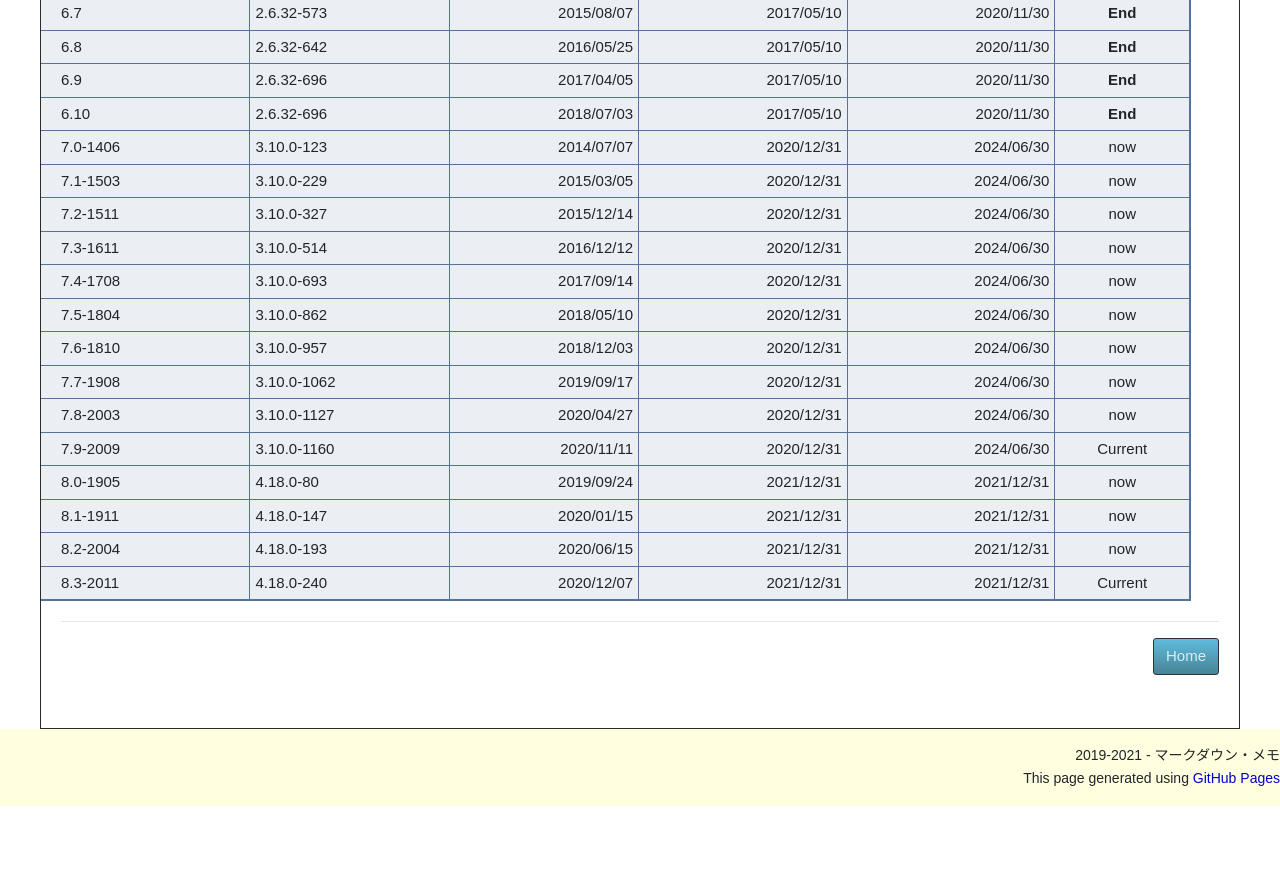
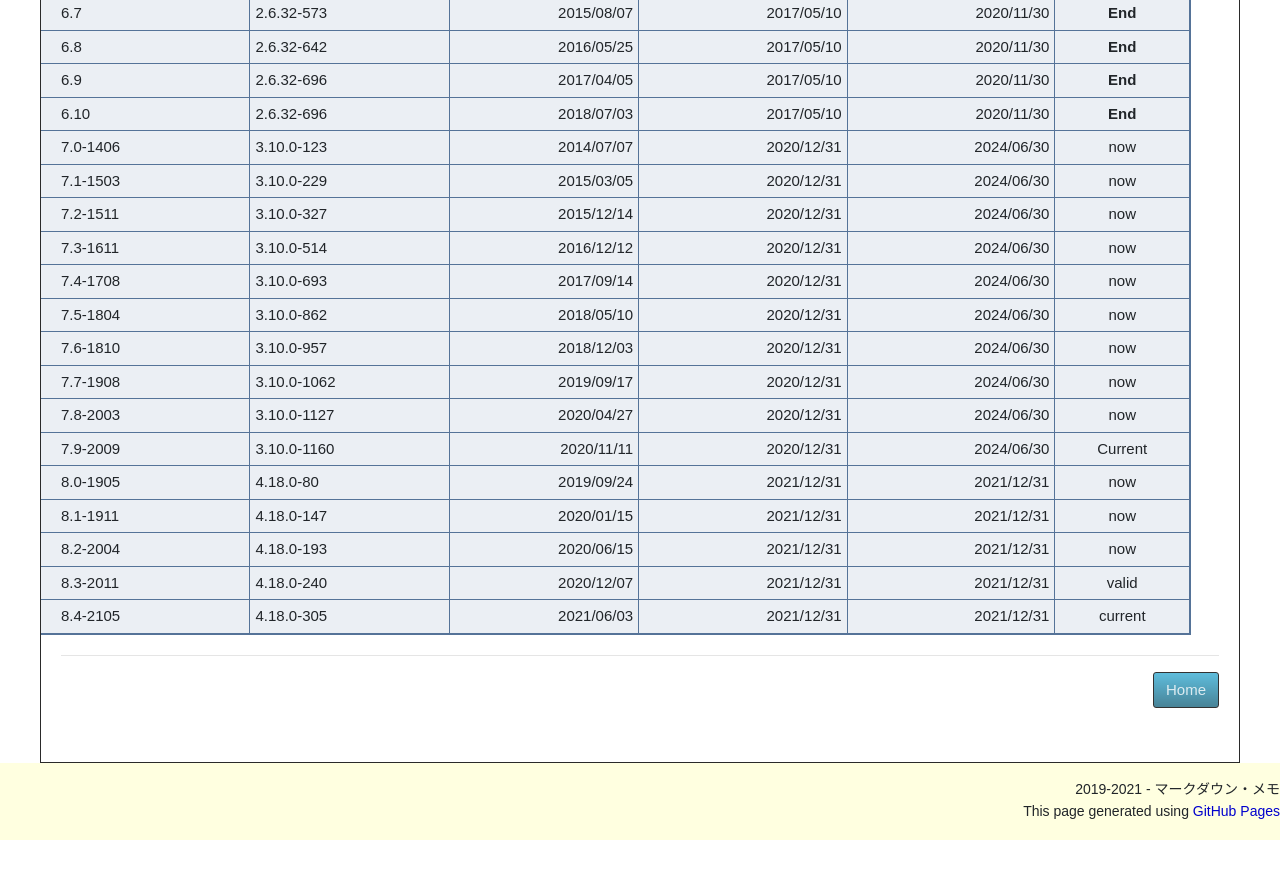
Before and after one commit to fuchu-pheasant01/fuchu-pheasant01.github.io, a Jekyll site: the page built from Contents/Support/CentOs.md, in a window 1280 px wide and 900 px high, scrolled down 1564 px. Shown: the top 879 px of the window. Built offline with Jekyll 4.4.1, drawn with Linux system fonts in a browser that asks for light colours; emoji names are drawn with the system emoji font; some of the changed text lies outside the part shown.

Commit message:
Win210622

```diff
--- a/Contents/Support/CentOs.md
+++ b/Contents/Support/CentOs.md
@@ -3,7 +3,7 @@ layout: default
 title: ":newspaper: The CentOS Project CentOS"
 description: ":paperclip: CentOS リリース、サポート表"
 date: "2020/05/23"
-lastmod: "2021/05/15"
+lastmod: "2021/06/22"
 ---
 
 ## 0. はじめに
@@ -70,6 +70,7 @@ CentOSを終了しCentOS Streamへ移行をすすめている記事。
 | 8.0-1905 | 4.18.0-80   | 2019/09/24 | 2021/12/31 |       2021/12/31 |   now   |
 | 8.1-1911 | 4.18.0-147  | 2020/01/15 | 2021/12/31 |       2021/12/31 |   now   |
 | 8.2-2004 | 4.18.0-193  | 2020/06/15 | 2021/12/31 |       2021/12/31 |   now   |
-| 8.3-2011 | 4.18.0-240  | 2020/12/07 | 2021/12/31 |       2021/12/31 | Current |
+| 8.3-2011 | 4.18.0-240  | 2020/12/07 | 2021/12/31 |       2021/12/31 |  valid  |
+| 8.4-2105 | 4.18.0-305  | 2021/06/03 | 2021/12/31 |       2021/12/31 | current |
 
 * * *
```
Also changed, not shown: Contents/Support/RedHatEnterprise.md (+3 -2 lines).
